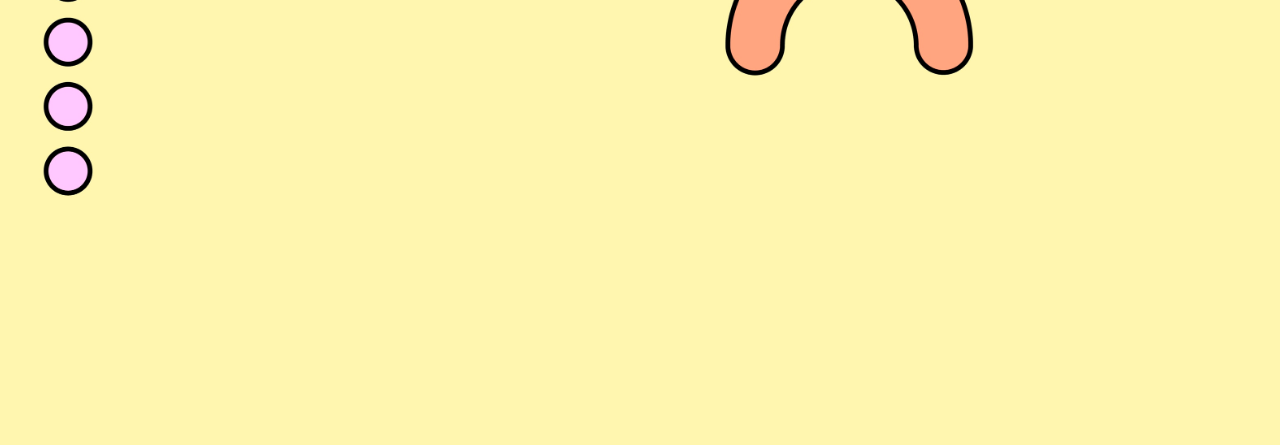
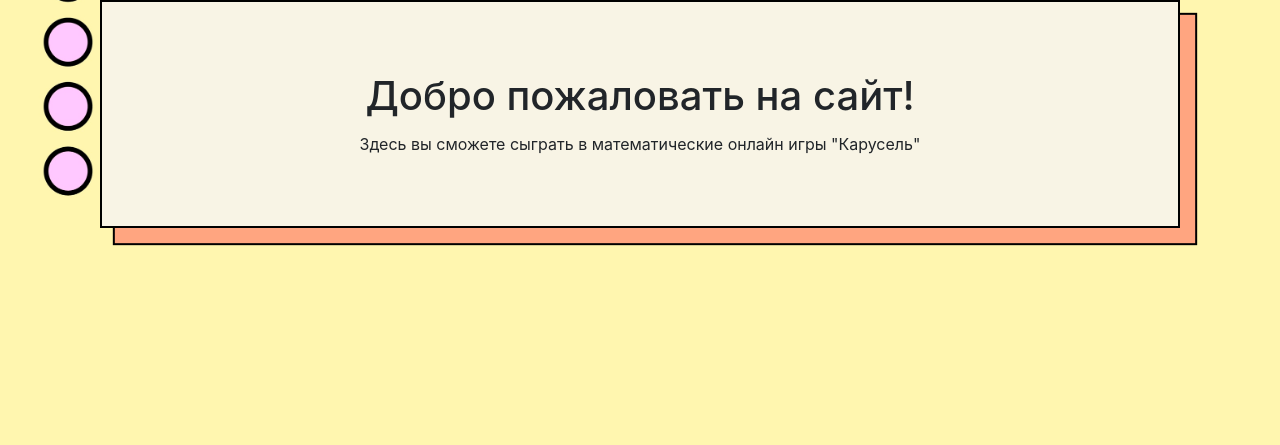
Before and after one commit to andrey545454/MathGame-CourseWork, a Django app: page / in a window 1280 px wide. Shown: the part 56-501 px from the top of the page. Run offline with Django 4.2, Linux system fonts and the light colour scheme; some libraries are stand-ins or nearby versions.

Commit message:
add body of index page change styles

```diff
--- a/game/static/css/form.css
+++ b/game/static/css/form.css
@@ -1,4 +1,4 @@
-form.frm {
+.frm {
   background: #f8f4e5;
   padding: 50px 100px;
   border: 2px solid black;
--- a/templates/index.html
+++ b/templates/index.html
@@ -14,4 +14,10 @@
 {% endblock %}
 
 {% block content %}
+    <div class="frm">
+        <div class="card-body text-center">
+            <h1 class="card-title">Добро пожаловать на сайт!</h1>
+            <p class="card-text">Здесь вы сможете сыграть в математические онлайн игры "Карусель"</p>
+        </div>
+    </div>
 {% endblock %}
```
